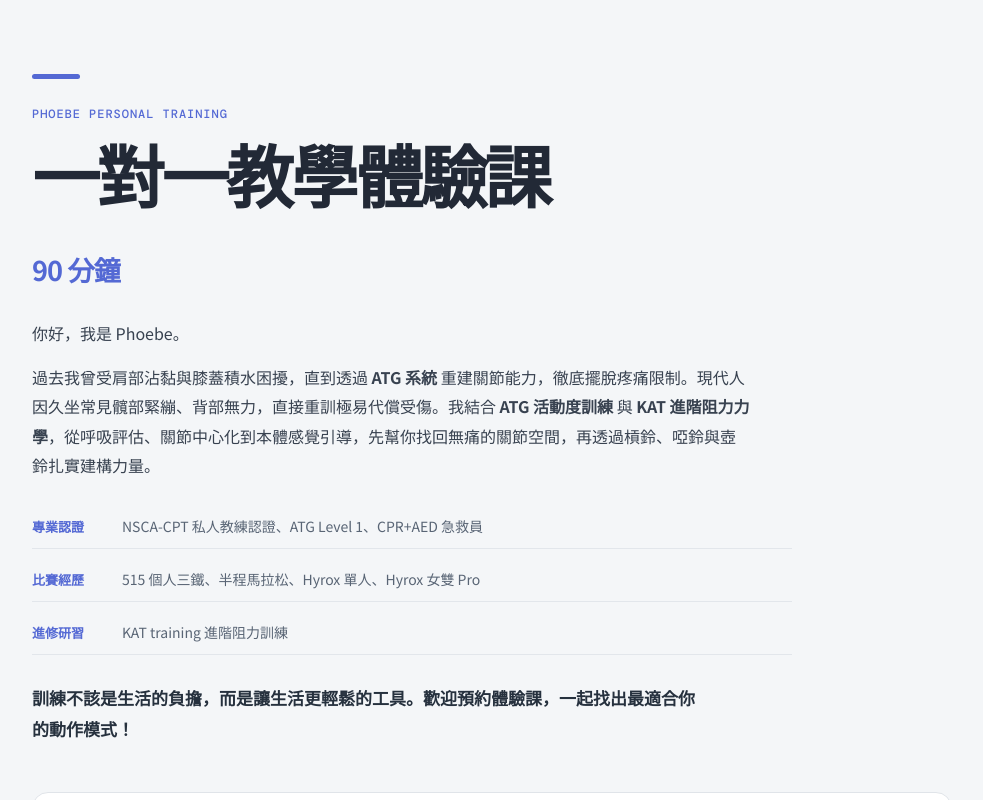
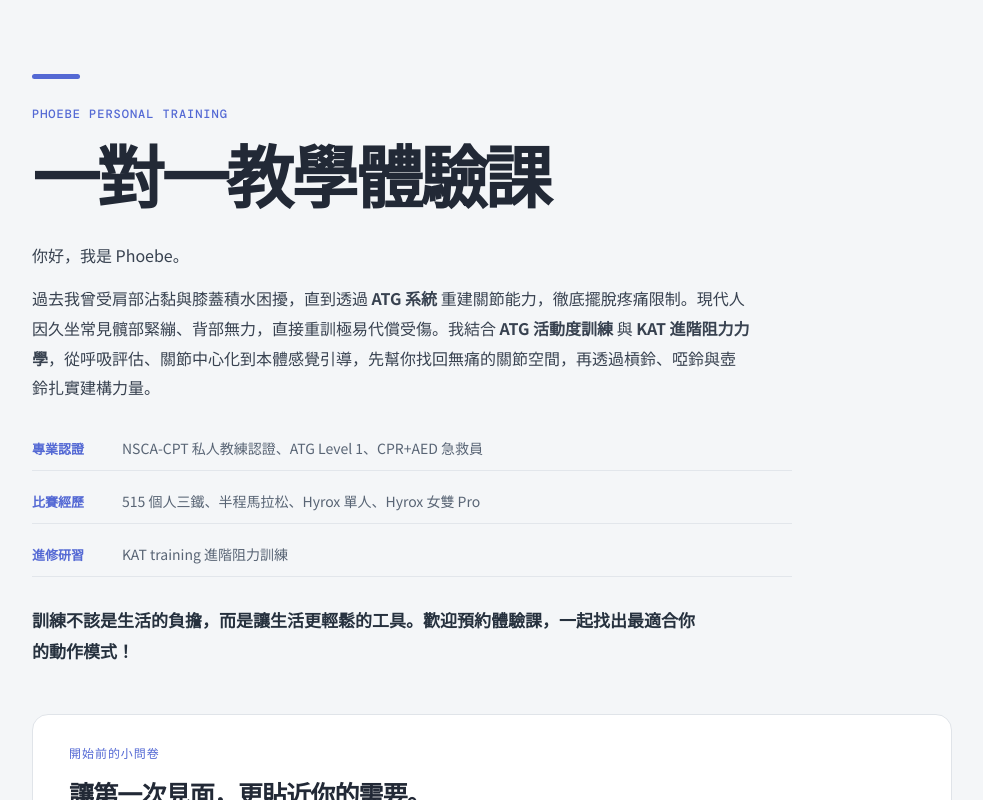
Before and after one commit to phoebe0412/phoebe-personal-training-form, a React (Vite) app: page / in a window 1280 px wide. Shown: the top 800 px of the page, without its empty margins (148-1131 px from the left). Built offline with nearby package versions, Linux system fonts and the light colour scheme.

Commit message:
Remove session duration from heading

```diff
--- a/src/App.jsx
+++ b/src/App.jsx
@@ -95,7 +95,7 @@ export function App() {
     <header className="hero">
       <div className="hero-mark" aria-hidden="true"></div>
       <p className="eyebrow">PHOEBE PERSONAL TRAINING</p>
-      <h1>一對一教學體驗課<br /><em>90 分鐘</em></h1>
+      <h1>一對一教學體驗課</h1>
       <div className="coach-intro">
         <p>你好，我是 Phoebe。</p>
         <p>過去我曾受肩部沾黏與膝蓋積水困擾，直到透過 <strong>ATG 系統</strong> 重建關節能力，徹底擺脫疼痛限制。現代人因久坐常見髖部緊繃、背部無力，直接重訓極易代償受傷。我結合 <strong>ATG 活動度訓練</strong> 與 <strong>KAT 進階阻力力學</strong>，從呼吸評估、關節中心化到本體感覺引導，先幫你找回無痛的關節空間，再透過槓鈴、啞鈴與壺鈴扎實建構力量。</p>
```
